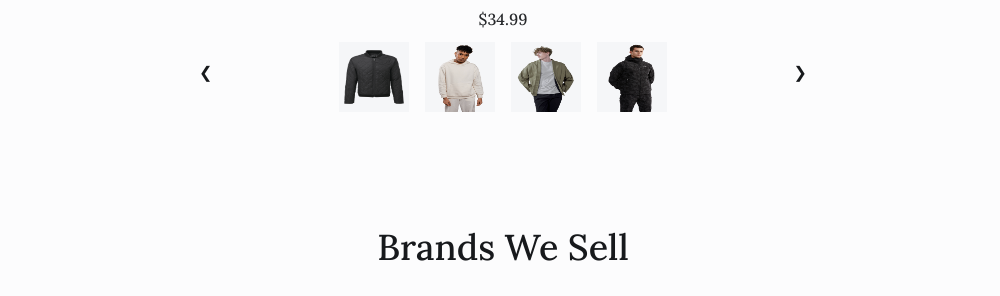
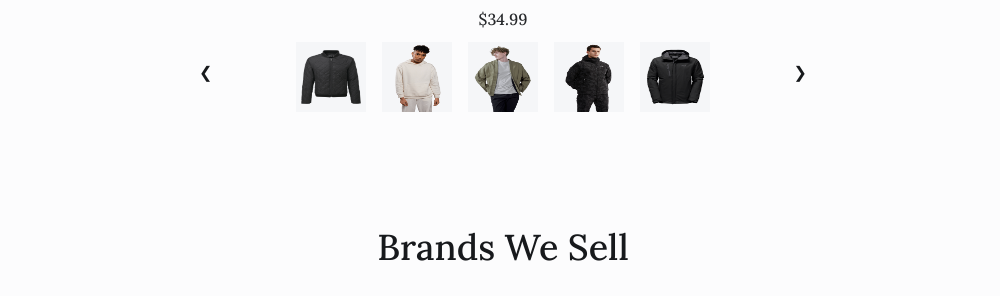
Before and after one commit to 7abracadabra7/responsive-clothing-eccomerce-landing-page, a plain HTML site: page index.html in a window 1280 px wide. Shown: the part 2890-3186 px from the top of the page, without its empty margins (137-1137 px from the left). Drawn offline with Linux system fonts and the light colour scheme.

Commit message:
some minor changes

```diff
--- a/app.js
+++ b/app.js
@@ -38,7 +38,7 @@ function classSwitcher(){
 
 function updatePoints() {
     otherProducts.textContent = "";
-        for(let i = 0 ; i<points.length -2 ; i++){
+        for(let i = 0 ; i<points.length -1 ; i++){
             let myImg = document.createElement("img");
             myImg.className = "not-active-img";
             myImg.src = points[i].currentSrc;
--- a/styles.css
+++ b/styles.css
@@ -488,6 +488,7 @@ body.dark-theme {
     padding: 16px;
     margin-top: -16px;
     bottom: 20%;
+    cursor: pointer;
 
 }
 .prev {
@@ -505,6 +506,7 @@ body.dark-theme {
 }
 .slideshow-container {
     position: relative;
+
 }
 
 .other-products {
```
